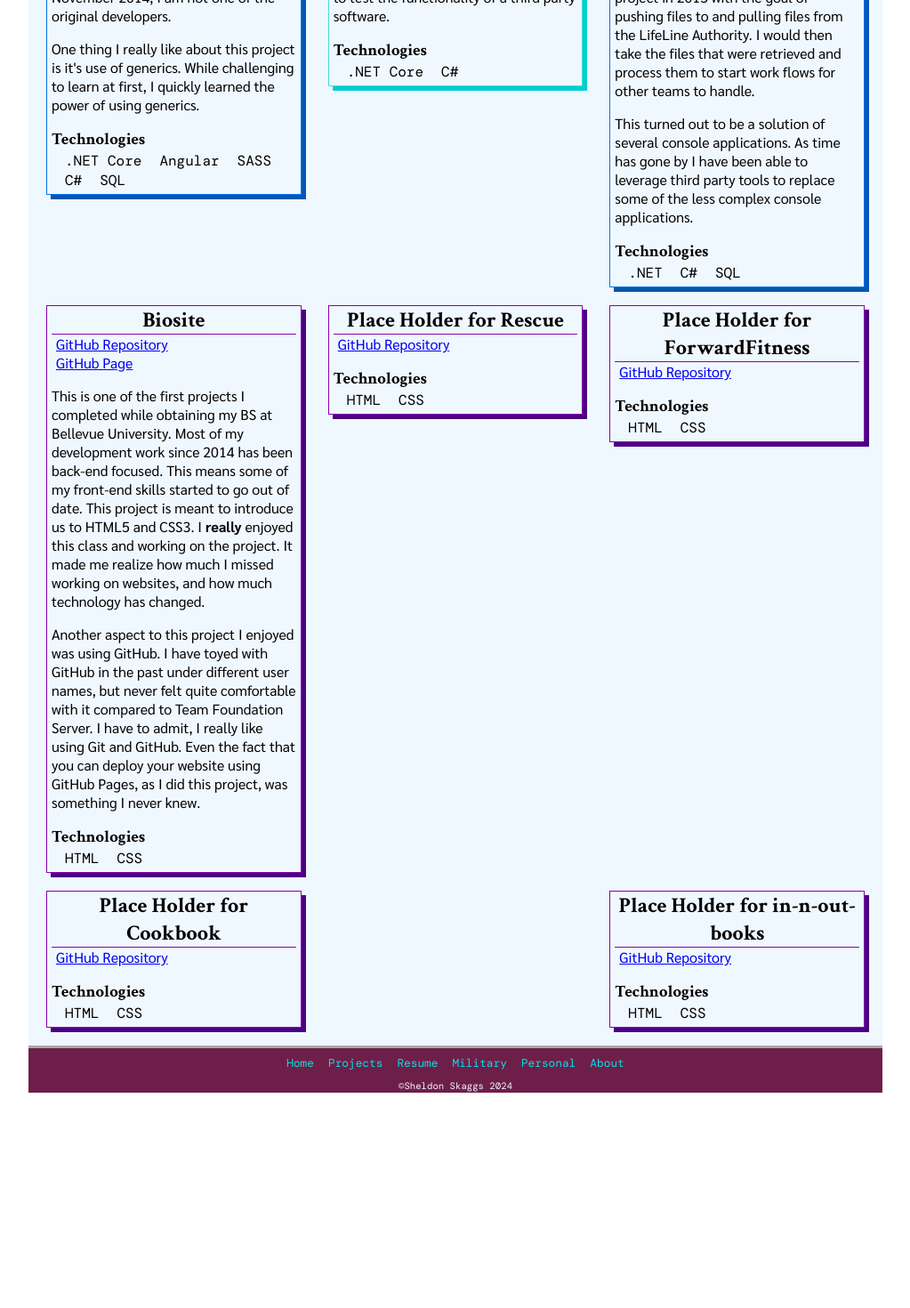
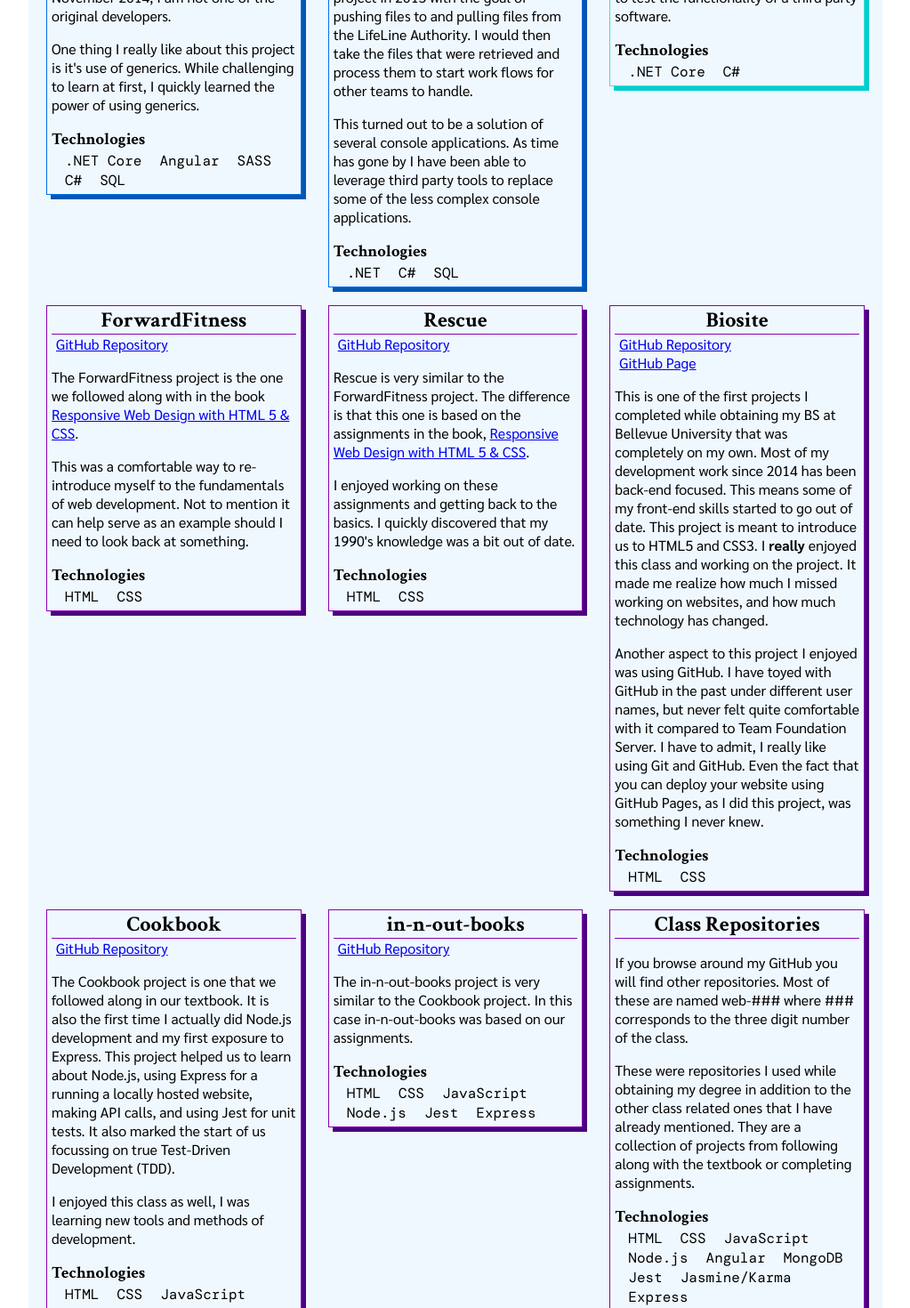
Before and after one commit to S-Skaggs/portfolio, an Angular app: page /projects in a window 1280 px wide. Shown: the part 440-1910 px from the top of the page at 89% size, without its empty margins (128-1151 px from the left). Before the commit the page ends 1668 px from the top, so only its background shows below. Built offline with nearby package versions, Linux system fonts and the light colour scheme; a web font is replaced by a local one.

Commit message:
FEAT: Projects page completed.

```diff
--- a/src/app/projects/projects.component.ts
+++ b/src/app/projects/projects.component.ts
@@ -25,6 +25,18 @@ import { Component } from '@angular/core';
         </ul>
       </article>
 
+      <article class="project-display internal-project">
+        <h2>LifeLine</h2>
+        <p>This is an internally facing project. All telephony providers are required by the US government to have the ability to provide highly discounted service to qualifying applicants. I was given this project in 2015 with the goal of pushing files to and pulling files from the LifeLine Authority. I would then take the files that were retrieved and process them to start work flows for other teams to handle.</p>
+        <p>This turned out to be a solution of several console applications. As time has gone by I have been able to leverage third party tools to replace some of the less complex console applications.</p>
+        <h3>Technologies</h3>
+        <ul>
+          <li>.NET</li>
+          <li>C#</li>
+          <li>SQL</li>
+        </ul>
+      </article>
+
       <article class="project-display unaffiliated-project">
         <h2>Empty-File-Creator</h2>
         <ul class="link-list">
@@ -38,15 +50,31 @@ import { Component } from '@angular/core';
         </ul>
       </article>
 
-      <article class="project-display internal-project">
-        <h2>LifeLine</h2>
-        <p>This is an internally facing project. All telephony providers are required by the US government to have the ability to provide highly discounted service to qualifying applicants. I was given this project in 2015 with the goal of pushing files to and pulling files from the LifeLine Authority. I would then take the files that were retrieved and process them to start work flows for other teams to handle.</p>
-        <p>This turned out to be a solution of several console applications. As time has gone by I have been able to leverage third party tools to replace some of the less complex console applications.</p>
+      <article class="project-display bellevue-project">
+        <h2>ForwardFitness</h2>
+        <ul class="link-list">
+          <li><a href="https://github.com/S-Skaggs/ForwardFitness" target="_blank">GitHub Repository</a></li>
+        </ul>
+        <p>The ForwardFitness project is the one we followed along with in the book <a href="https://www.amazon.com/dp/0357423836" target="_blank">Responsive Web Design with HTML 5 & CSS</a>.</p>
+        <p>This was a comfortable way to re-introduce myself to the fundamentals of web development. Not to mention it can help serve as an example should I need to look back at something.</p>
         <h3>Technologies</h3>
         <ul>
-          <li>.NET</li>
-          <li>C#</li>
-          <li>SQL</li>
+          <li>HTML</li>
+          <li>CSS</li>
+        </ul>
+      </article>
+
+      <article class="project-display bellevue-project">
+        <h2>Rescue</h2>
+        <ul class="link-list">
+          <li><a href="https://github.com/S-Skaggs/rescue" target="_blank">GitHub Repository</a></li>
+        </ul>
+        <p>Rescue is very similar to the ForwardFitness project. The difference is that this one is based on the assignments in the book, <a href="https://www.amazon.com/dp/0357423836" target="_blank">Responsive Web Design with HTML 5 & CSS</a>.</p>
+        <p>I enjoyed working on these assignments and getting back to the basics. I quickly discovered that my 1990's knowledge was a bit out of date.</p>
+        <h3>Technologies</h3>
+        <ul>
+          <li>HTML</li>
+          <li>CSS</li>
         </ul>
       </article>
 
@@ -56,7 +84,7 @@ import { Component } from '@angular/core';
           <li><a href="https://github.com/S-Skaggs/biosite" target="_blank">GitHub Repository</a></li>
           <li><a href="https://s-skaggs.github.io/biosite/index.html" target="_blank">GitHub Page</a></li>
         </ul>
-        <p>This is one of the first projects I completed while obtaining my BS at Bellevue University. Most of my development work since 2014 has been back-end focused. This means some of my front-end skills started to go out of date. This project is meant to introduce us to HTML5 and CSS3. I <strong>really</strong> enjoyed this class and working on the project. It made me realize how much I missed working on websites, and how much technology has changed.</p>
+        <p>This is one of the first projects I completed while obtaining my BS at Bellevue University that was completely on my own. Most of my development work since 2014 has been back-end focused. This means some of my front-end skills started to go out of date. This project is meant to introduce us to HTML5 and CSS3. I <strong>really</strong> enjoyed this class and working on the project. It made me realize how much I missed working on websites, and how much technology has changed.</p>
         <p>Another aspect to this project I enjoyed was using GitHub. I have toyed with GitHub in the past under different user names, but never felt quite comfortable with it compared to Team Foundation Server. I have to admit, I really like using Git and GitHub. Even the fact that you can deploy your website using GitHub Pages, as I did this project, was something I never knew.</p>
         <h3>Technologies</h3>
         <ul>
@@ -66,54 +94,55 @@ import { Component } from '@angular/core';
       </article>
 
       <article class="project-display bellevue-project">
-        <h2>Place Holder for Rescue</h2>
+        <h2>Cookbook</h2>
         <ul class="link-list">
-          <li><a href="https://github.com/S-Skaggs/rescue" target="_blank">GitHub Repository</a></li>
+          <li><a href="https://github.com/S-Skaggs/cookbook" target="_blank">GitHub Repository</a></li>
         </ul>
-        <p></p>
+        <p>The Cookbook project is one that we followed along in our textbook. It is also the first time I actually did Node.js development and my first exposure to Express. This project helped us to learn about Node.js, using Express for a running a locally hosted website, making API calls, and using Jest for unit tests. It also marked the start of us focussing on true Test-Driven Development (TDD).</p>
+        <p>I enjoyed this class as well, I was learning new tools and methods of development.</p>
         <h3>Technologies</h3>
         <ul>
           <li>HTML</li>
           <li>CSS</li>
+          <li>JavaScript</li>
+          <li>Node.js</li>
+          <li>Jest</li>
+          <li>Express</li>
         </ul>
       </article>
 
       <article class="project-display bellevue-project">
-        <h2>Place Holder for ForwardFitness</h2>
+        <h2>in-n-out-books</h2>
         <ul class="link-list">
-          <li><a href="https://github.com/S-Skaggs/ForwardFitness" target="_blank">GitHub Repository</a></li>
+          <li><a href="https://github.com/S-Skaggs/in-n-out-books" target="_blank">GitHub Repository</a></li>
         </ul>
-        <p></p>
+        <p>The in-n-out-books project is very similar to the Cookbook project. In this case in-n-out-books was based on our assignments.</p>
         <h3>Technologies</h3>
         <ul>
           <li>HTML</li>
           <li>CSS</li>
+          <li>JavaScript</li>
+          <li>Node.js</li>
+          <li>Jest</li>
+          <li>Express</li>
         </ul>
       </article>
 
       <article class="project-display bellevue-project">
-        <h2>Place Holder for Cookbook</h2>
-        <ul class="link-list">
-          <li><a href="https://github.com/S-Skaggs/cookbook" target="_blank">GitHub Repository</a></li>
-        </ul>
-        <p></p>
+        <h2>Class Repositories</h2>
+        <p>If you browse around my GitHub you will find other repositories. Most of these are named web-### where ### corresponds to the three digit number of the class.</p>
+        <p>These were repositories I used while obtaining my degree in addition to the other class related ones that I have already mentioned. They are a collection of projects from following along with the textbook or completing assignments.</p>
         <h3>Technologies</h3>
         <ul>
           <li>HTML</li>
           <li>CSS</li>
-        </ul>
-      </article>
-
-      <article class="project-display bellevue-project">
-        <h2>Place Holder for in-n-out-books</h2>
-        <ul class="link-list">
-          <li><a href="https://github.com/S-Skaggs/in-n-out-books" target="_blank">GitHub Repository</a></li>
-        </ul>
-        <p></p>
-        <h3>Technologies</h3>
-        <ul>
-          <li>HTML</li>
-          <li>CSS</li>
+          <li>JavaScript</li>
+          <li>Node.js</li>
+          <li>Angular</li>
+          <li>MongoDB</li>
+          <li>Jest</li>
+          <li>Jasmine/Karma</li>
+          <li>Express</li>
         </ul>
       </article>
     </div>
```
